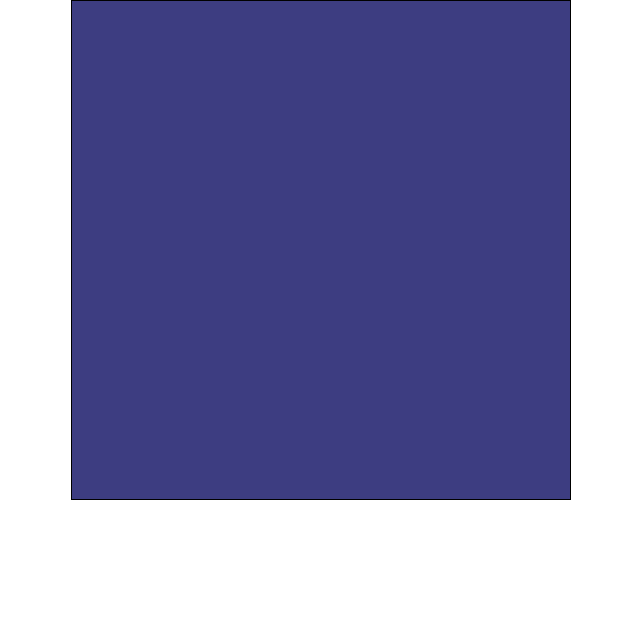
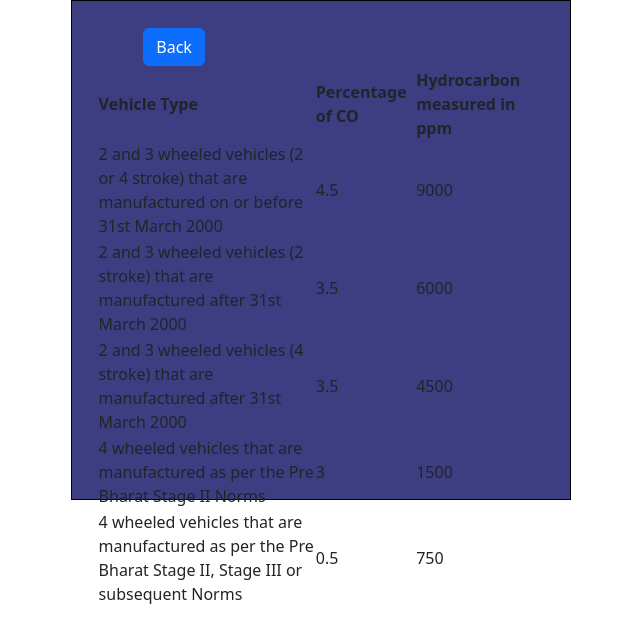
Before and after one commit to VTNT213/ES-1, a PHP site: page /search.php in a window 1280 px wide. Shown: the part 56-699 px from the top of the page, without its empty margins (319-959 px from the left). Run offline with PHP 8.4, Linux system fonts and the light colour scheme; data that the repository does not hold is empty.

Commit message:
Update search.php

```diff
--- a/search.php
+++ b/search.php
@@ -95,14 +95,52 @@
         echo "<tr class='row1'><th class='t1'>Fuel:</th><td></td><td>" . $row['Fuel'] . "</td></tr>";
         echo "<tr class='row1'><th class='t1'>PUC Validity Date:</th><td></td><td>" . $row['puc'] . "</td></tr>";
     }
+    echo '
+    <tr>
+        <td>
+            <a href="index.html"><button class="btn btn-primary">Back</button></a>
+        </td>
+    </tr>';
     echo "</table>";
-    echo "</div>";
 
     // Close connection
     mysqli_close($conn);
 
     ?>
+    <table>
+        <tr>
+            <th>Vehicle Type</th>
+            <th>Percentage of CO</th>
+            <th>Hydrocarbon measured in ppm</th>
+        </tr>
+        <tr>
+            <td>2 and 3 wheeled vehicles (2 or 4 stroke) that are manufactured on or before 31st March 2000</td>
+            <td>4.5</td>
+            <td>9000</td>
+        </tr>
+        <tr>
+            <td>2 and 3 wheeled vehicles (2 stroke) that are manufactured after 31st March 2000</td>
+            <td>3.5</td>
+            <td>6000</td>
+        </tr>
+        <tr>
+            <td>2 and 3 wheeled vehicles (4 stroke) that are manufactured after 31st March 2000</td>
+            <td>3.5</td>
+            <td>4500</td>
+        </tr>
+        <tr>
+            <td>4 wheeled vehicles that are manufactured as per the Pre Bharat Stage II Norms</td>
+            <td>3</td>
+            <td>1500</td>
+        </tr>
+        <tr>
+            <td>4 wheeled vehicles that are manufactured as per the Pre Bharat Stage II, Stage III or subsequent Norms</td>
+            <td>0.5</td>
+            <td>750</td>
+        </tr>
+    </table>
 
+    </div>
 </body>
 
 </html>
```
